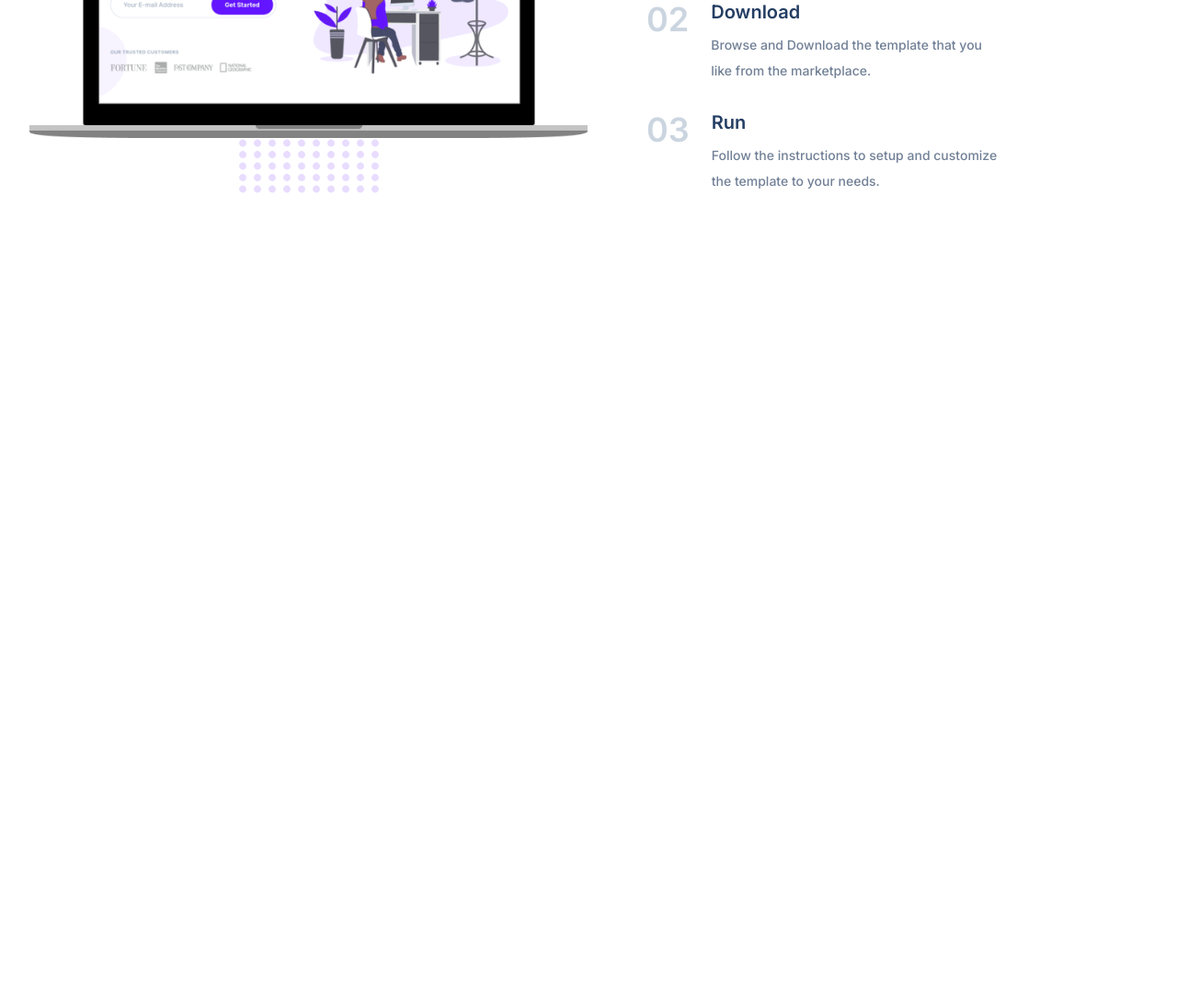
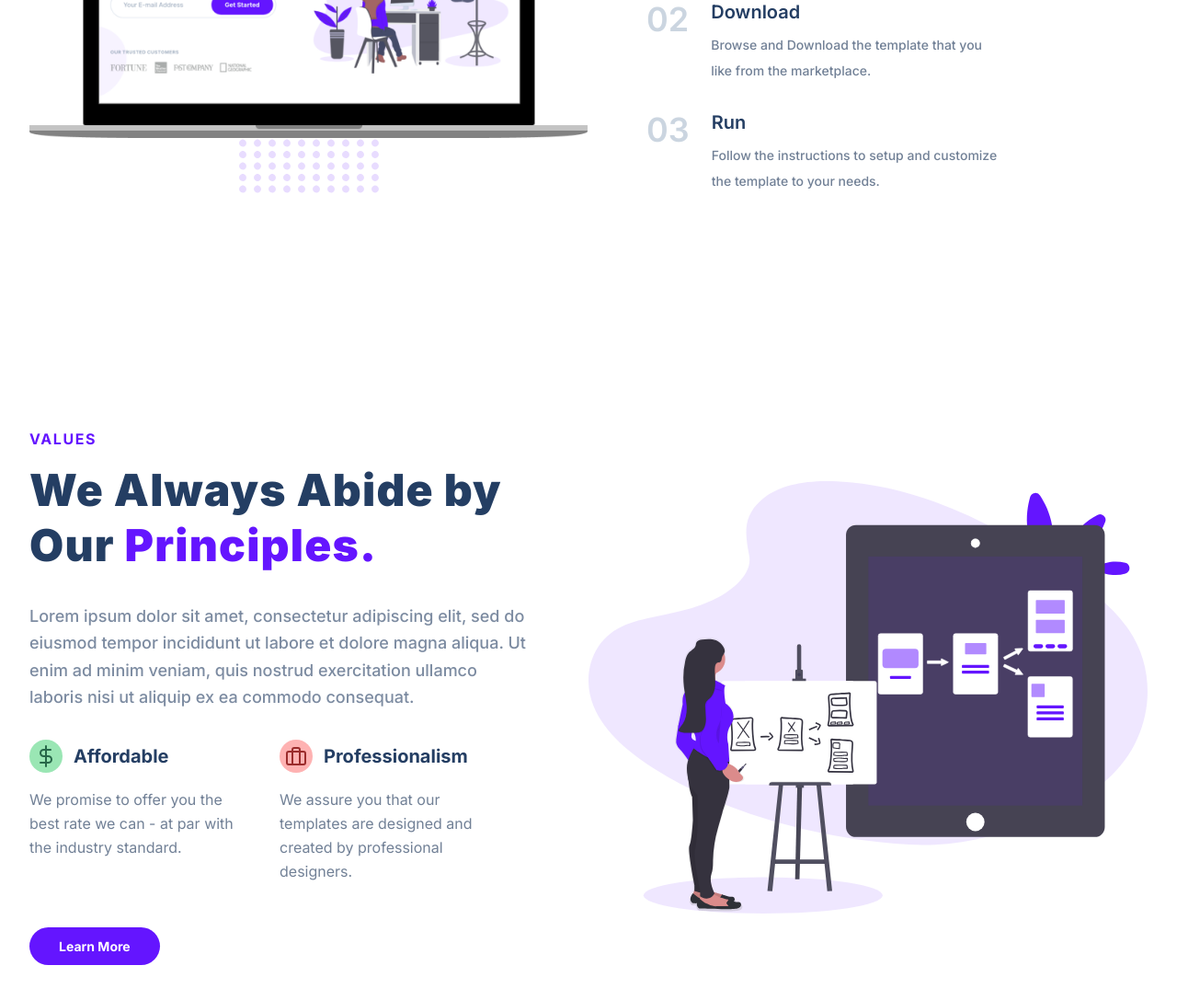
Before and after one commit to JCP-33/treact-clone, a plain HTML site: page index.html in a window 1280 px wide. Shown: the part 2623-3710 px from the top of the page at 92% size. Before the commit the page ends 2962 px from the top, so only its background shows below. Drawn offline with Linux system fonts and the light colour scheme.

Commit message:
doc: add values section

```diff
--- a/index.html
+++ b/index.html
@@ -325,6 +325,95 @@
           </div>
         </div>
       </section>
+      <section id="values">
+        <div class="container">
+          <div class="row">
+            <div class="values__description">
+              <h4 class="section__tag purple">VALUES</h4>
+              <h2 class="section__title">
+                We Always Abide by Our <span class="purple">Principles.</span>
+              </h2>
+              <p class="section__para">
+                Lorem ipsum dolor sit amet, consectetur adipiscing elit, sed do
+                eiusmod tempor incididunt ut labore et dolore magna aliqua. Ut
+                enim ad minim veniam, quis nostrud exercitation ullamco laboris
+                nisi ut aliquip ex ea commodo consequat.
+              </p>
+              <div class="value__list">
+                <div class="value">
+                  <div class="value__title">
+                    <figure class="value__img--wrapper">
+                      <svg
+                        xmlns="http://www.w3.org/2000/svg"
+                        width="24"
+                        height="24"
+                        viewBox="0 0 24 24"
+                        fill="none"
+                        stroke="rgba(39, 103, 73, 1)"
+                        stroke-width="2"
+                        stroke-linecap="round"
+                        stroke-linejoin="round"
+                        class="value__img"
+                      >
+                        <line x1="12" y1="1" x2="12" y2="23"></line>
+                        <path
+                          d="M17 5H9.5a3.5 3.5 0 0 0 0 7h5a3.5 3.5 0 0 1 0 7H6"
+                        ></path>
+                      </svg>
+                    </figure>
+                    <div class="value__name">Affordable</div>
+                  </div>
+                  <div class="value__para">
+                    We promise to offer you the best rate we can - at par with
+                    the industry standard.
+                  </div>
+                </div>
+                <div class="value">
+                  <div class="value__title">
+                    <figure class="value__img--wrapper">
+                      <svg
+                        xmlns="http://www.w3.org/2000/svg"
+                        width="24"
+                        height="24"
+                        viewBox="0 0 24 24"
+                        fill="none"
+                        stroke="rgba(155, 44, 44, 1)"
+                        stroke-width="2"
+                        stroke-linecap="round"
+                        stroke-linejoin="round"
+                        class="value__img"
+                      >
+                        <rect
+                          x="2"
+                          y="7"
+                          width="20"
+                          height="14"
+                          rx="2"
+                          ry="2"
+                        ></rect>
+                        <path
+                          d="M16 21V5a2 2 0 0 0-2-2h-4a2 2 0 0 0-2 2v16"
+                        ></path>
+                      </svg>
+                    </figure>
+                    <div class="value__name">Professionalism</div>
+                  </div>
+                  <div class="value__para">
+                    We assure you that our templates are designed and created by
+                    professional designers.
+                  </div>
+                </div>
+              </div>
+              <button class="btn">Learn More</button>
+            </div>
+            <img
+              src="assets/reliable-icon.1367510a8f0a1bec76dc425d25f92f43.svg"
+              alt=""
+              class="values__img"
+            />
+          </div>
+        </div>
+      </section>
     </main>
     <!-- <footer>
 
--- a/styles.css
+++ b/styles.css
@@ -487,3 +487,95 @@ STEPS
   font-weight: 500;
   line-height: 2;
 }
+
+/*
+
+VALUES
+
+*/
+
+#values .row {
+  display: flex;
+  align-items: center;
+  justify-content: space-between;
+}
+
+#values .section__title {
+  line-height: 1.25;
+}
+
+#values .section__title {
+  margin-top: 16px;
+  margin-bottom: 32px;
+}
+
+#values .btn {
+  margin-top: 48px;
+}
+
+.values__description,
+.values__img {
+  width: 50%;
+}
+
+.values__description {
+  padding: 32px 64px 32px 0
+}
+
+.value__list {
+  display: flex;
+  flex-direction: row;
+  width: 100%;
+}
+
+.value {
+  flex-direction: column;
+  margin-top: 2rem;
+  margin-right: 2rem;
+  width: 50%;
+}
+
+.value:nth-child(1) {
+  margin-top: 32px;
+  margin-right: 32px;
+}
+
+.value:nth-child(2) {
+  margin-top: 32px;
+}
+
+.value__title {
+  display: flex;
+  align-items: center;
+}
+
+.value__img--wrapper {
+  display: flex;
+  align-items: center;
+  justify-content: center;
+  border: none;
+  border-radius: 50%;
+  width: 36px;
+  height: 36px;
+}
+
+.value:nth-child(1) .value__img--wrapper {
+  background-color: #9ae6b4;
+}
+
+.value:nth-child(2) .value__img--wrapper {
+  background-color: #feb2b2;
+}
+
+.value__name {
+  margin-left: 12px;
+  font-size: 20px;
+  font-weight: bold;
+  color: #243e63;
+}
+
+.value__para {
+  margin-top: 16px;
+  line-height: 1.625;
+  color: #718096;
+}
```
